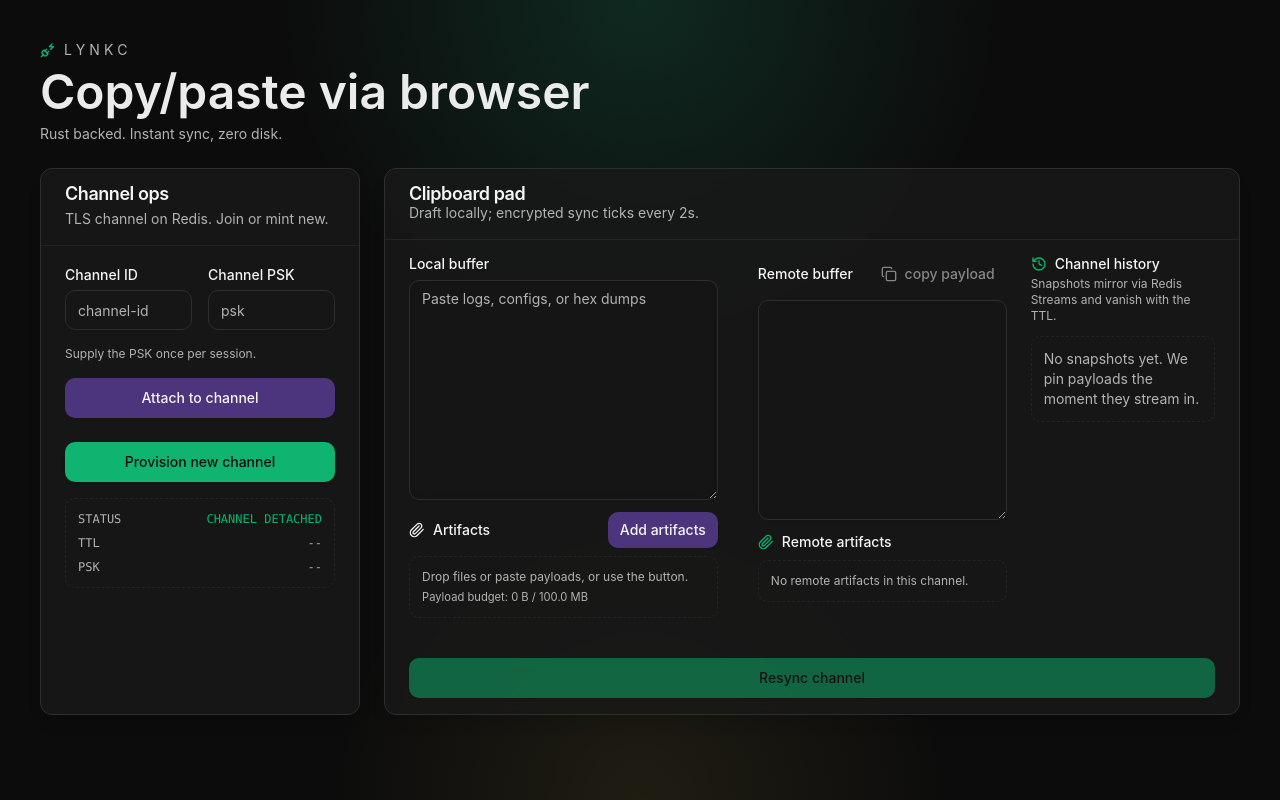
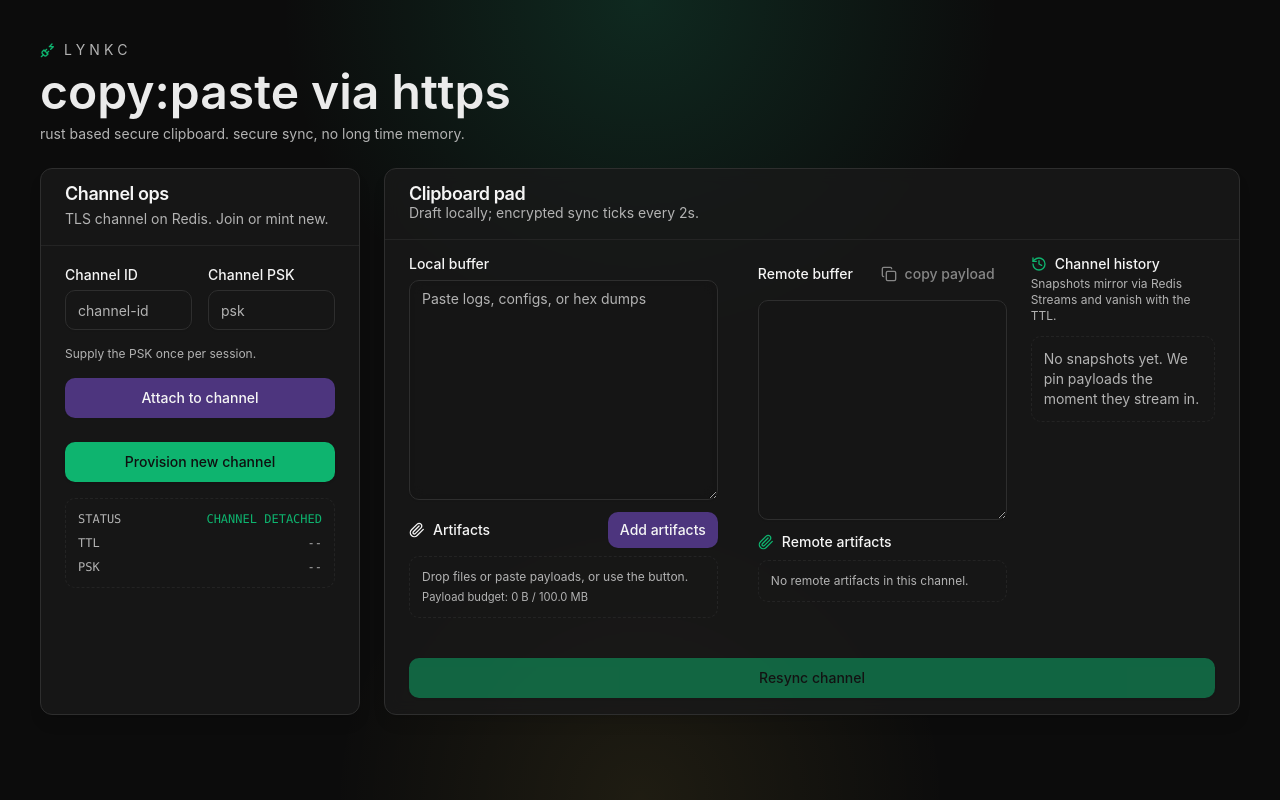
Before and after one commit to mohr-cai/lynkc, a React (Vite) app in the folder frontend/: page / in a window 1280 px wide. Built offline with nearby package versions, Linux system fonts and the light colour scheme.

Commit message:
feat: misc

```diff
--- a/frontend/src/features/channel/ChannelShell.tsx
+++ b/frontend/src/features/channel/ChannelShell.tsx
@@ -18,9 +18,9 @@ export function ChannelShell() {
           <PlugZap className="h-4 w-4 text-primary" />
           LYNKC
         </div>
-        <h1 className="text-4xl font-semibold leading-tight md:text-5xl">Copy/paste via browser</h1>
+        <h1 className="text-4xl font-semibold leading-tight md:text-5xl">copy:paste via https</h1>
         <p className="max-w-2xl text-sm text-muted-foreground">
-          Rust backed. Instant sync, zero disk.
+          rust based secure clipboard. secure sync, no long time memory.
         </p>
       </header>
 
```
